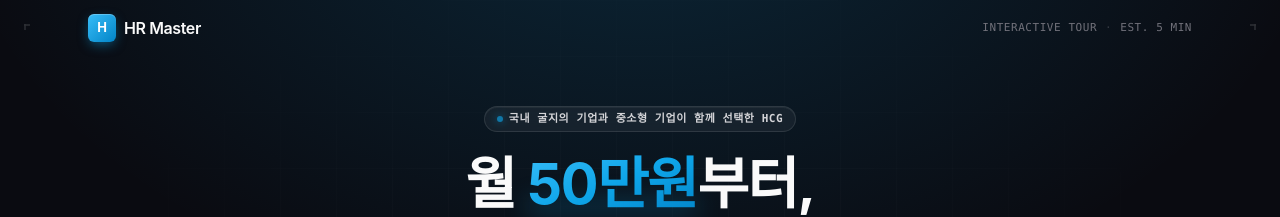
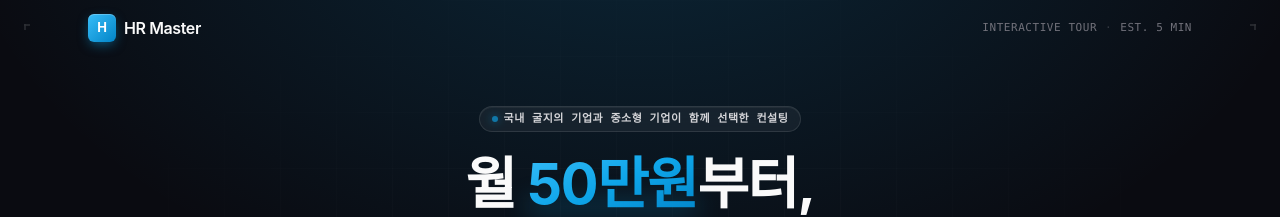
Before and after one commit to skyyoung2030-star/hradvisory, a React (Vite) app: page / in a window 1280 px wide. Shown: the top 217 px of the page. Built offline with nearby package versions, Linux system fonts and the light colour scheme; no server answers; a web font is replaced by a local one.

Commit message:
Updated Welcome.tsx

```diff
--- a/src/pages/Welcome.tsx
+++ b/src/pages/Welcome.tsx
@@ -56,7 +56,7 @@ export default function Welcome() {
         >
           <div className="inline-flex items-center gap-1.5 px-3 py-1 rounded-full bg-white/[0.05] border border-white/10 backdrop-blur text-[11px] font-mono font-semibold text-ink-700 tracking-wider shadow-[inset_0_1px_0_rgba(255,255,255,0.05)]">
             <span className="w-1.5 h-1.5 rounded-full bg-accent-500 animate-pulse-soft shadow-[0_0_8px_rgba(14,165,233,0.8)]" />
-            국내 굴지의 기업과 중소형 기업이 함께 선택한 HCG
+            국내 굴지의 기업과 중소형 기업이 함께 선택한 컨설팅
           </div>
 
           <h1 className="h-hero mt-5">
```
